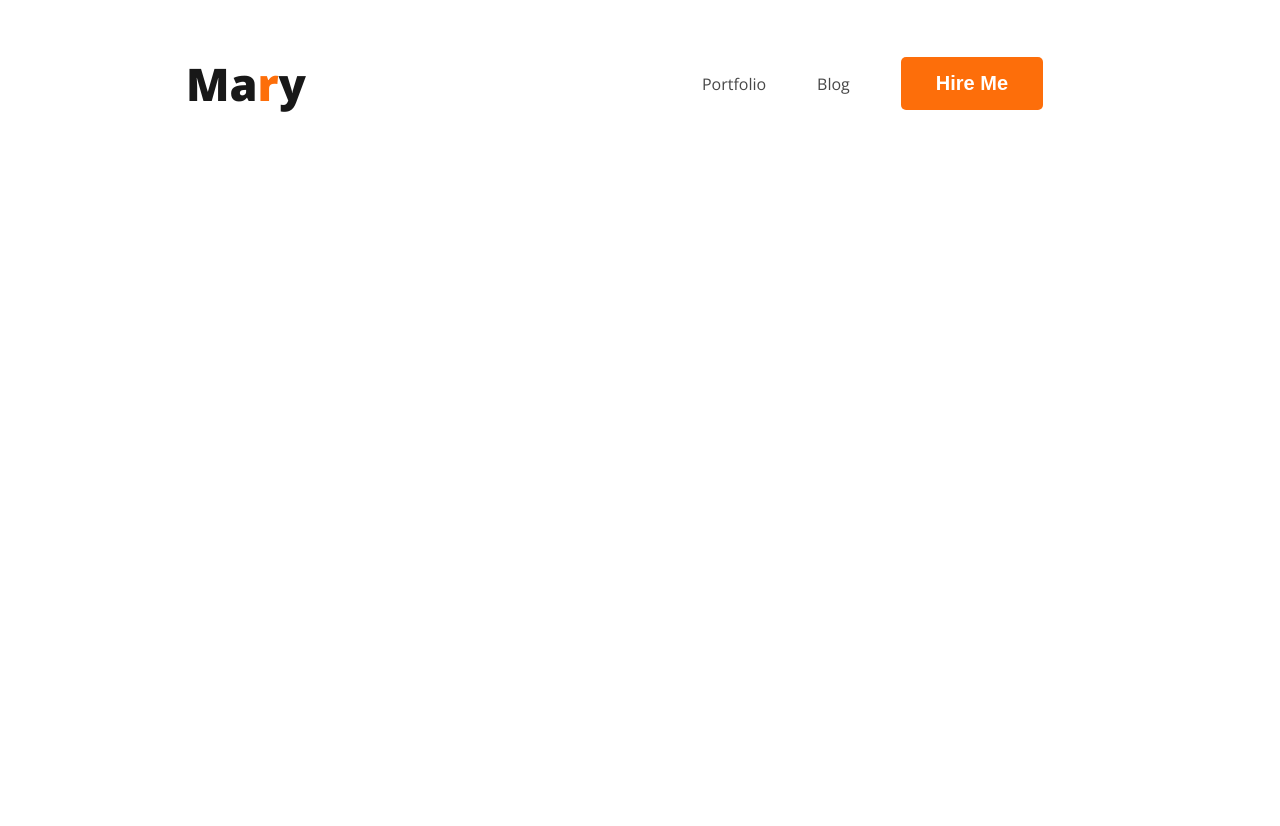
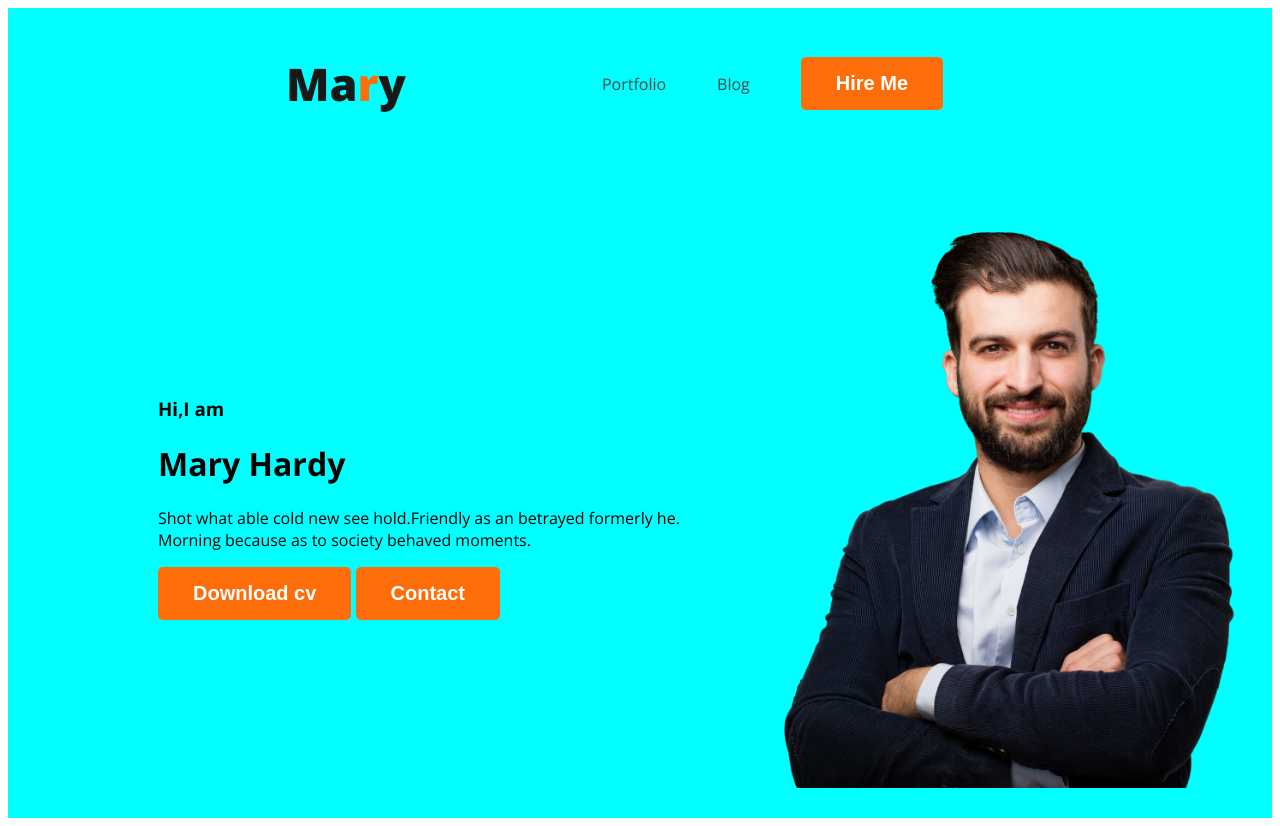
Before and after one commit to Mominul072/Webdeveloper-portfolio, a plain HTML site: page index.html in a window 1280 px wide. Before the commit the page ends 800 px from the top, so only its background shows below. Drawn offline with nearby package versions, Linux system fonts and the light colour scheme.

Commit message:
added banner

```diff
--- a/index.html
+++ b/index.html
@@ -14,7 +14,8 @@
     <link rel="stylesheet" href="portfolio.css">
 </head>
 <body>
-    <header>
+    <header class="header">
+
         <nav>
             <h3 class="nav-title">Ma<span class="text-primary">r</span>y</h3>
             <ul>
@@ -23,6 +24,16 @@
                 <li><button class="btn-primary">Hire Me</button></li>
             </ul>
         </nav>
+        <div class="banner">
+             <div>
+                <h3 class="banner-greeting">Hi,I am</h3>
+                <h1 class="banner-heading">Mary Hardy</h1>
+                <p>Shot what able cold new see hold.Friendly as an betrayed formerly he. Morning because as to society behaved moments.</p>
+                <button class="btn-primary">Download cv</button>
+                <button class="btn-primary">Contact</button>
+             </div>
+             <img class="profile-pic" src="./images/hardy.png" alt="">
+        </div>
 
     </header>
     <main>
--- a/portfolio.css
+++ b/portfolio.css
@@ -10,6 +10,7 @@ nav{
     display: flex;
     justify-content: space-around;
     align-items: center;
+    margin: 0px 200px;
 }
 
 .nav-title{
@@ -46,3 +47,17 @@ nav a{
     padding: 15px 35px;
 
 }
+/* header related styles */
+.header{
+    /* background-color: #fff8f3; */
+    background-color: aqua;
+
+}
+.banner{
+    padding:50px 30px 30px 150px;
+    display: flex;
+    align-items:center;
+}
+.profile-pic{
+    width: 500px;
+}
```
